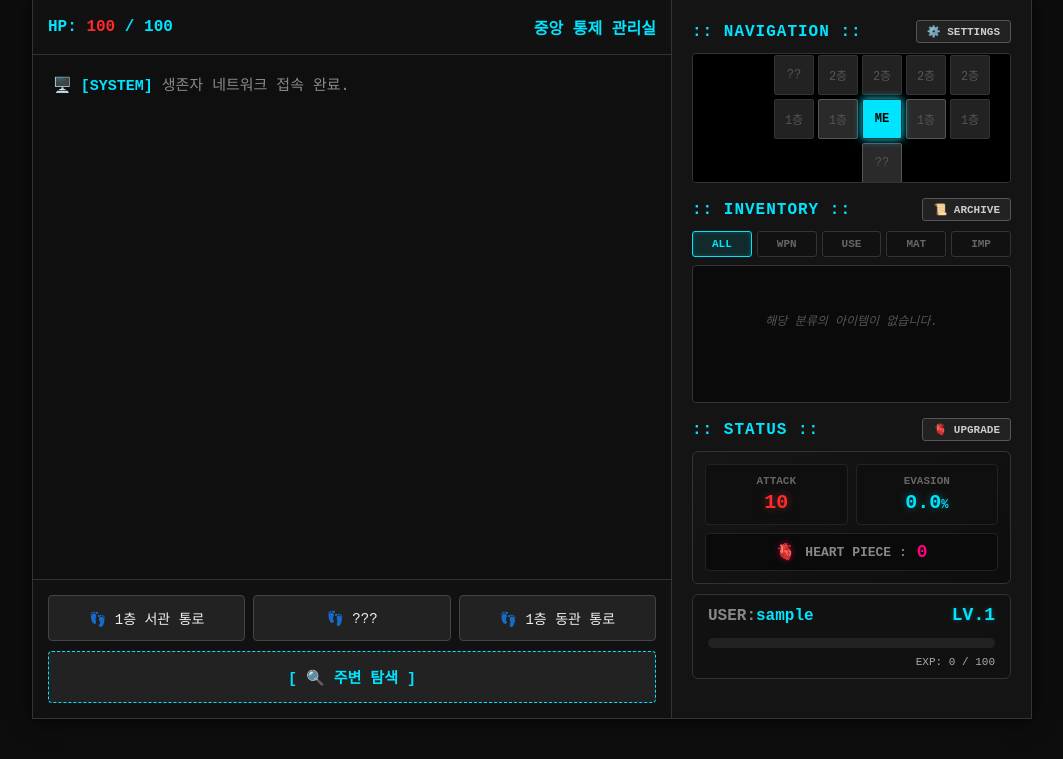
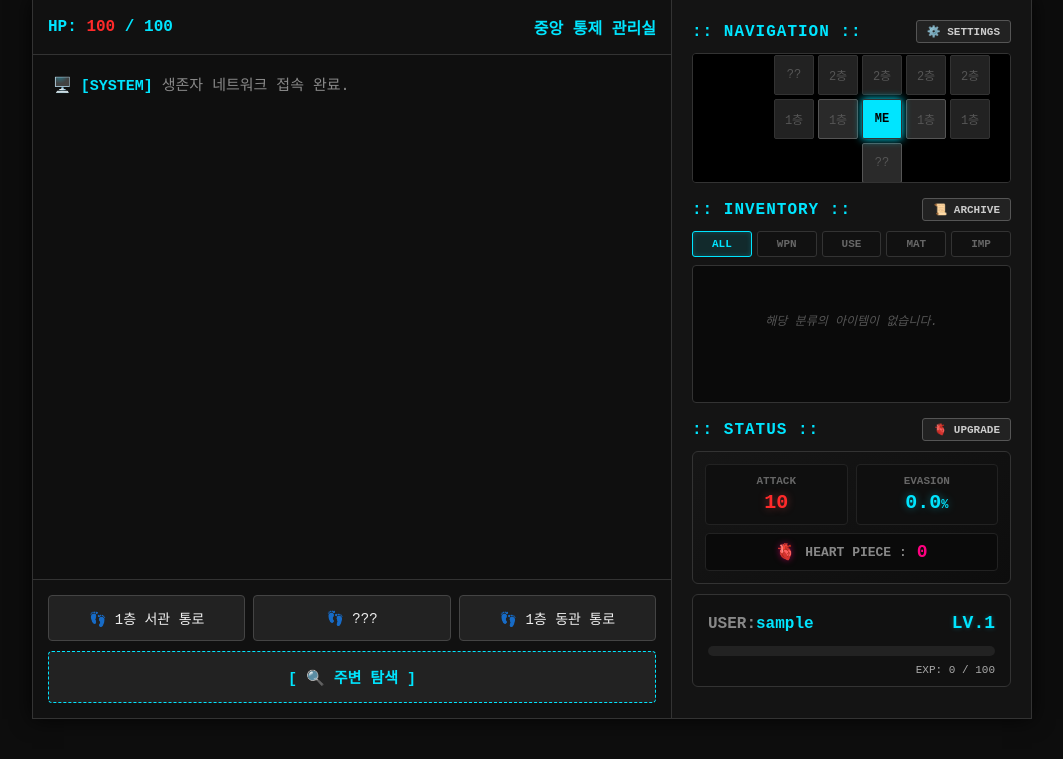
Before and after one commit to HanLuca/GreyCity, a Flask app: page / in a window 1280 px wide. Shown: the part 41-800 px from the top of the page, without its empty margins (108-1171 px from the left). Run offline with Flask 3, Linux system fonts and the light colour scheme; the visitor is signed in with stand-in values (Sample User, id 1); data that the repository does not hold is empty.

Commit message:
260226/0130

```diff
--- a/static/css/modules/index.css
+++ b/static/css/modules/index.css
@@ -83,7 +83,7 @@ button:hover { border-color: var(--accent-cyan); color: var(--accent-cyan); back
 .heart-val { font-size: 18px; color: #ff0080; font-weight: bold; }
 
 .user-card { background: #111; padding: 10px 15px; border-radius: 6px; border: 1px solid #333; margin-top: auto; }
-.user-info-row { display: flex; justify-content: space-between; align-items: flex-end; }
+.user-info-row { display: flex; justify-content: space-between; align-items: flex-end; margin-top: 8px; }
 .user-name-wrapper { margin: 0; font-weight: bold; color: #888; }
 .user-name { color: var(--accent-cyan); }
 .levelText { font-size: 18px; color: var(--accent-cyan); font-weight: bold; text-shadow: 0 0 5px rgba(0, 229, 255, 0.3); }
```
